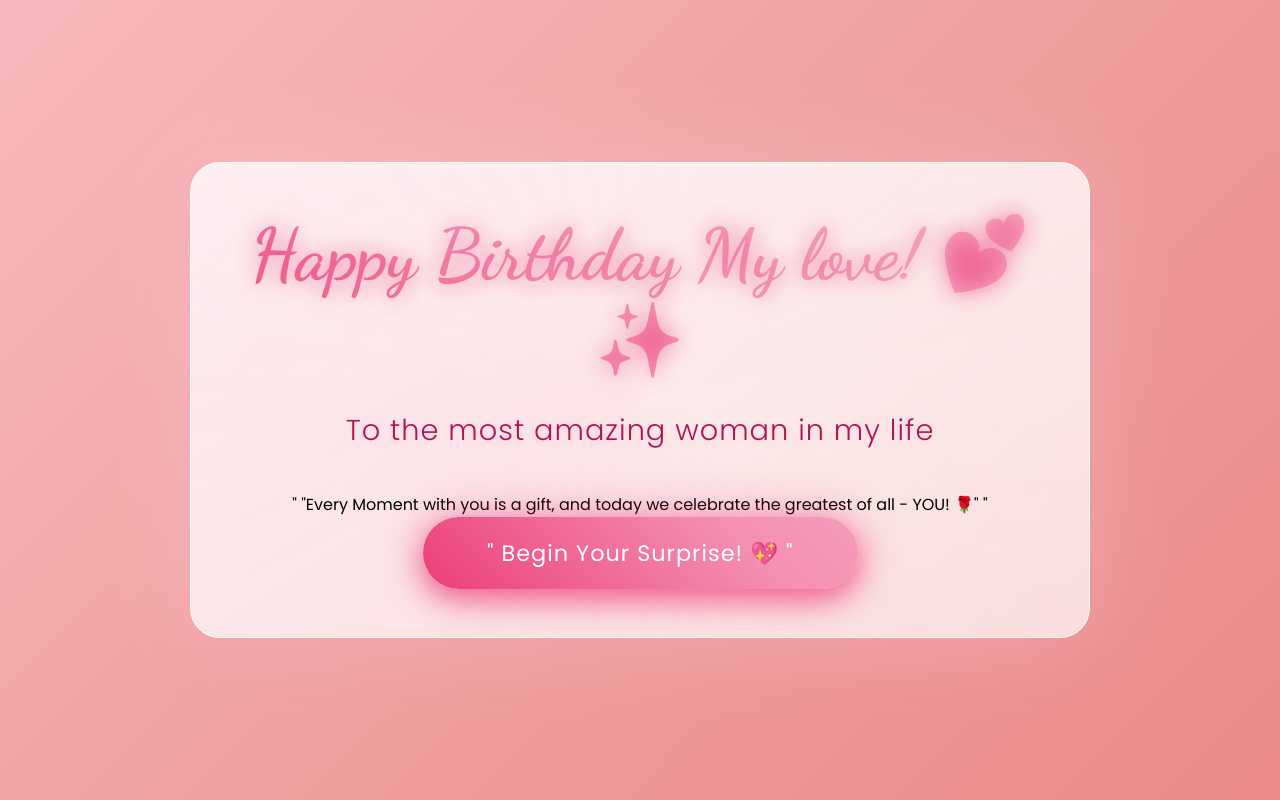
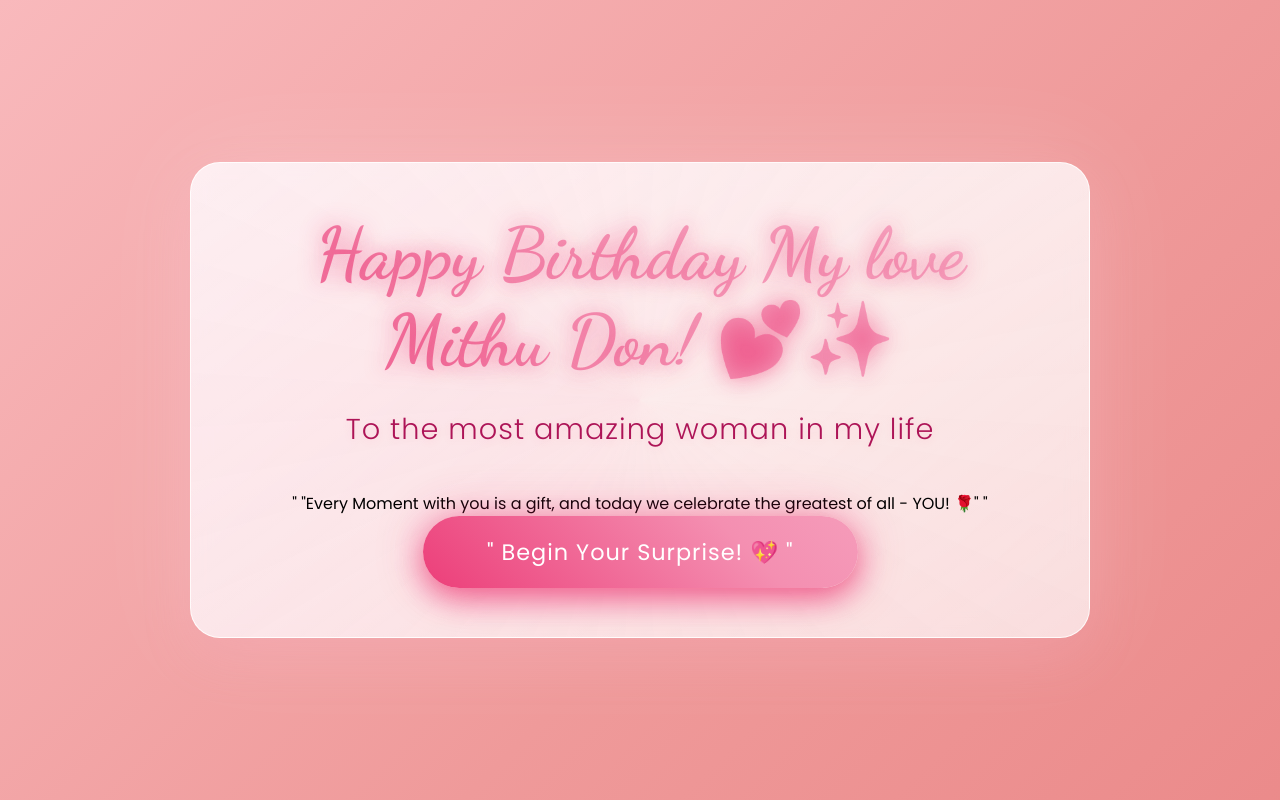
Before and after one commit to ankush-rajput710/portfolio-page, a plain HTML site: page index.html in a window 1280 px wide. Drawn offline with nearby package versions, Linux system fonts and the light colour scheme.

Commit message:
Update index.html

```diff
--- a/index.html
+++ b/index.html
@@ -377,7 +377,7 @@
     <div class="floating-hearts"></div>
     <div class="container">
 
-        <h1 class="glow">Happy Birthday My love! 💕✨</h1>
+        <h1 class="glow">Happy Birthday My love Mithu Don! 💕✨</h1>
         <div class="subtitle">To the most amazing woman in my life</div>
         <div class="love message">
         " "Every Moment with you is a gift, and today we celebrate the greatest of all - YOU! 🌹" "
```
